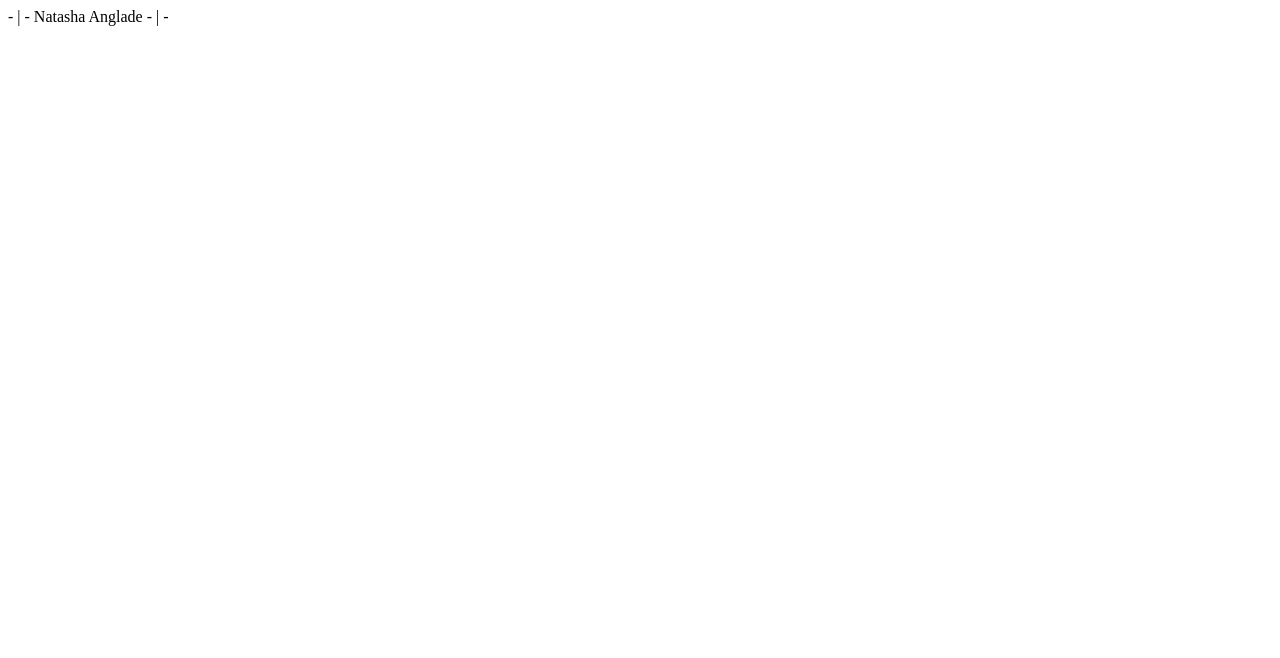
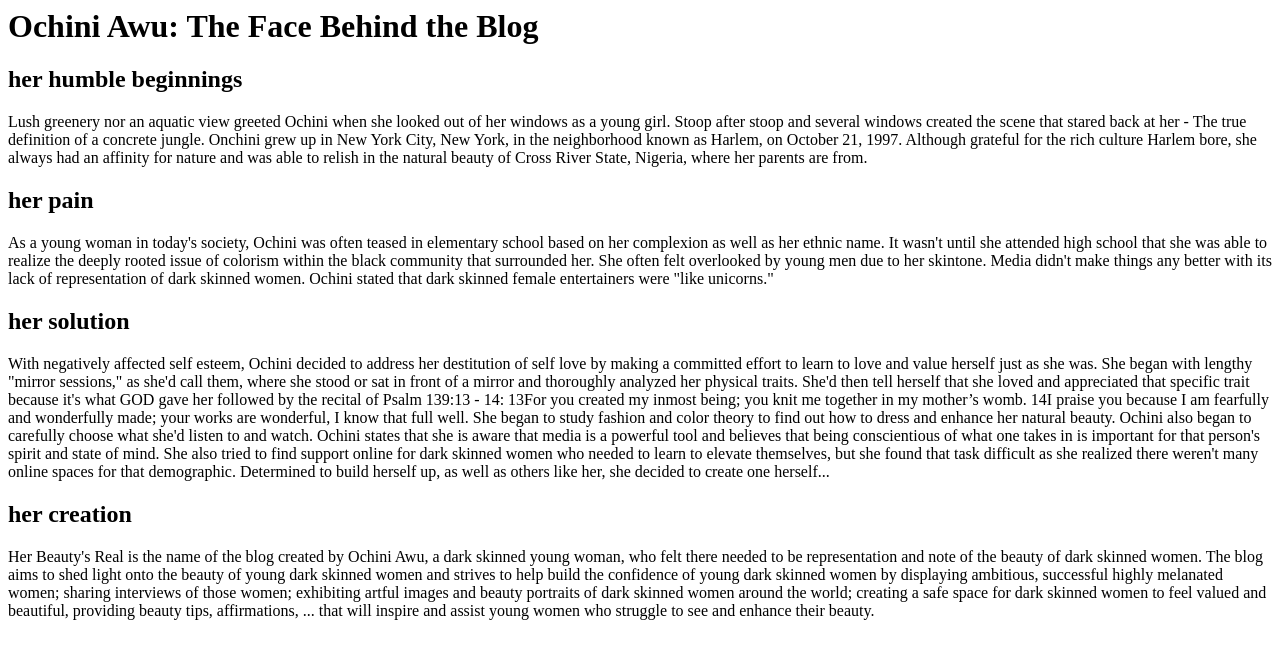
Before and after one commit to nangl003/html-me-something, a plain HTML site: page index.html in a window 1280 px wide. Drawn offline with Linux system fonts and the light colour scheme.

Commit message:
Added the bulk of text to index page

```diff
--- a/index.html
+++ b/index.html
@@ -1 +1,62 @@
-<p>- | - Natasha Anglade - | -</p>
+<html>
+
+<head>
+
+    <title>
+
+        Ochini Awu | Her Beauty's Real
+
+    </title>
+
+</head>
+
+<body>
+
+    <h1>
+        Ochini Awu: The Face Behind the Blog
+    </h1>
+
+    <h2>
+        her humble beginnings
+    </h2>
+
+    <p>
+        Lush greenery nor an aquatic view greeted Ochini when she looked out of her windows as a young girl. Stoop after stoop and several windows created the scene that stared back at her - The true definition of a concrete jungle. Onchini grew up in New York City, New York, in the neighborhood known as Harlem, on October 21, 1997. Although grateful for the rich culture Harlem bore, she always had an affinity for nature and was able to relish in the natural beauty of Cross River State, Nigeria, where her parents are from.
+    </p>
+
+    <h2>
+        her pain
+    </h2>
+
+    <p>
+        As a young woman in today's society, Ochini was often teased in elementary school based on her complexion as well as her ethnic name. It wasn't until she attended high school that she was able to realize the deeply rooted issue of colorism within the black community that surrounded her. She often felt overlooked by young men due to her skintone. Media didn't make things any better with its lack of representation of dark skinned women. Ochini stated that dark skinned female entertainers were "like unicorns."
+    </p>
+
+    <h2>
+        her solution
+    </h2>
+
+    <p>
+        With negatively affected self esteem, Ochini decided to address her destitution of self love by making a committed effort to learn to love and value herself just as she was. She began with lengthy "mirror sessions," as she'd call them, where she stood or sat in front of a mirror and thoroughly analyzed her physical traits. She'd then tell herself that she loved and appreciated that specific trait because it's what GOD gave her followed by the recital of Psalm 139:13 - 14:
+
+        13For you created my inmost being;
+        you knit me together in my mother’s womb.
+
+        14I praise you because I am fearfully and wonderfully made;
+        your works are wonderful,
+        I know that full well.
+
+        She began to study fashion and color theory to find out how to dress and enhance her natural beauty. Ochini also began to carefully choose what she'd listen to and watch. Ochini states that she is aware that media is a powerful tool and believes that being conscientious of what one takes in is important for that person's spirit and state of mind. She also tried to find support online for dark skinned women who needed to learn to elevate themselves, but she found that task difficult as she realized there weren't many online spaces for that demographic. Determined to build herself up, as well as others like her, she decided to create one herself...
+    </p>
+
+    <h2>
+        her creation
+    </h2>
+
+    <p>
+        Her Beauty's Real is the name of the blog created by Ochini Awu, a dark skinned young woman, who felt there needed to be representation and note of the beauty of dark skinned women. The blog aims to shed light onto the beauty of young dark skinned women and strives to help build the confidence of young dark skinned women by displaying ambitious, successful highly melanated women; sharing interviews of those women; exhibiting artful images and beauty portraits of dark skinned women around the world; creating a safe space for dark skinned women to feel valued and beautiful, providing beauty tips, affirmations, ... that will inspire and assist young women who struggle to see and enhance their beauty.
+    </p>
+
+</body>
+
+</html>
```
